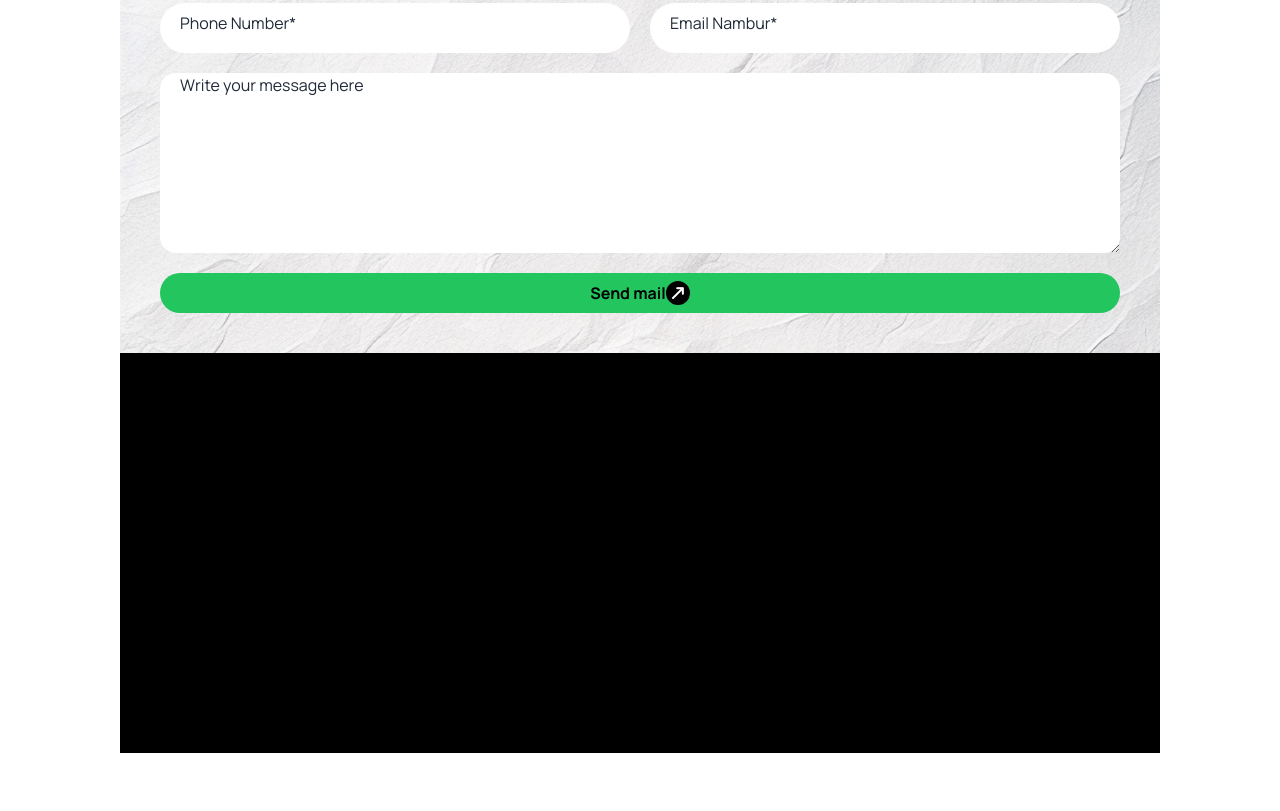
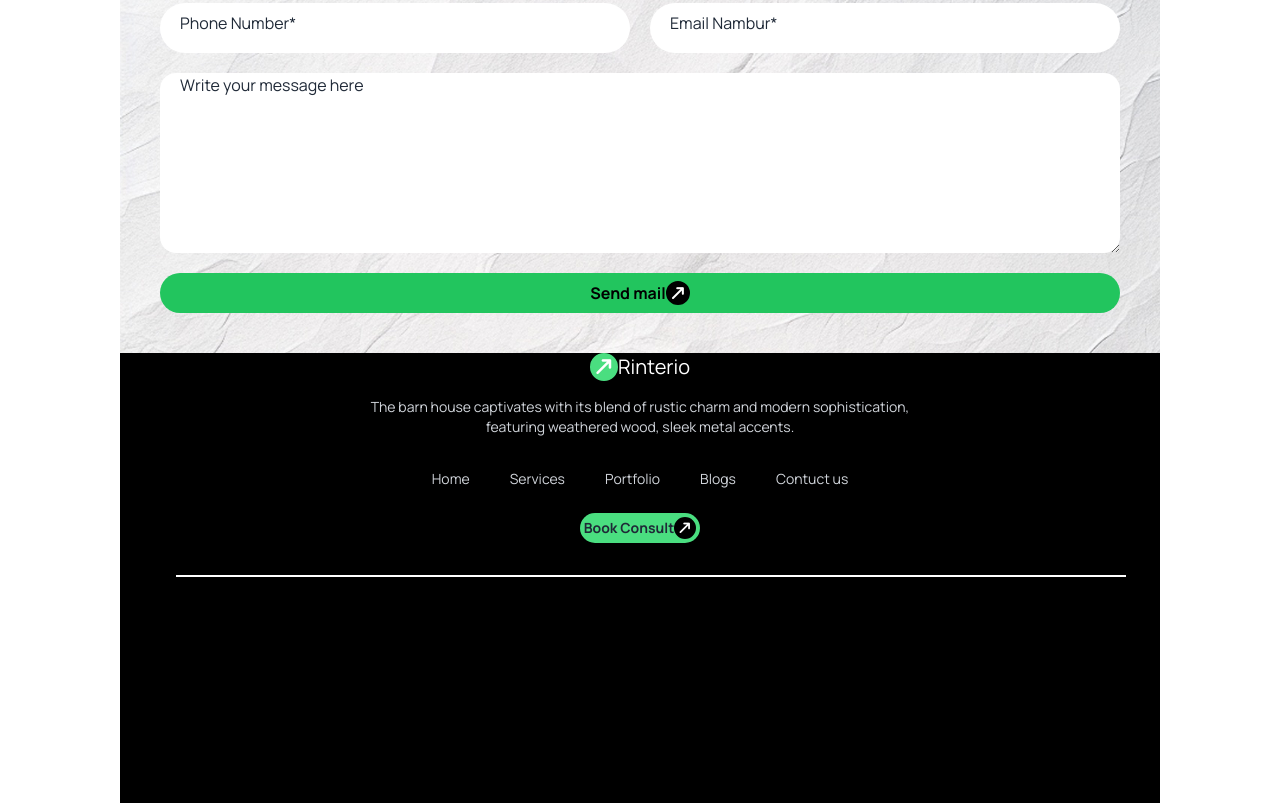
Before and after one commit to Billal223328/Assignment-3, a plain HTML site: page index.html in a window 1280 px wide. Shown: the part 2472-3283 px from the top of the page. Before the commit the page ends 3233 px from the top, so only its background shows below. Drawn offline with nearby package versions, Linux system fonts and the light colour scheme; files whose address does not match are found by name.

Commit message:
footer section done

```diff
--- a/index.html
+++ b/index.html
@@ -187,8 +187,22 @@
           </div>
      </section>
     </main>
-    <footer class="bg-black max-w-[1040px] mx-auto h-[400px]">
-
+    <footer class="footer-section  bg-black max-w-[1040px] mx-auto h-[450px]">
+      <div class="text-center">
+          <h4 class="text-white text-xl"><i class="fa-solid fa-arrow-right-long bg-green-400 -rotate-45 rounded-full p-1"></i>Rinterio</h4>
+          <p class="text-gray-300 text-sm mt-4">The barn house captivates with its blend of rustic charm and modern sophistication,<br> featuring weathered wood, sleek metal accents.</p>
+      </div>
+      <div class="text-center mt-8 flex flex-col md:flex-row gap-8 space-x-2 justify-center">
+          <a class="text-gray-300 text-sm" href="">Home</a>
+          <a class="text-gray-300 text-sm" href="">Services</a>
+          <a class="text-gray-300 text-sm" href="">Portfolio</a>
+          <a class="text-gray-300 text-sm" href="">Blogs</a>
+          <a class="text-gray-300 text-sm" href="">Contuct us</a>
+      </div>
+      <div class="text-center lg:mt-6 mt-3">
+          <button class="text-sm font-bold bg-green-400 p-1 rounded-full">Book Consult<i class="fa-solid fa-arrow-right-long -rotate-45 bg-black rounded-full text-white p-1"></i></button>
+      </div>
+      <hr class="border border-white lg:w-[950px] w-[300px] ml-14 mt-8">
     </footer>
 </body>
 </html>
```
